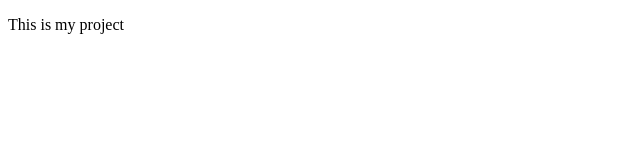
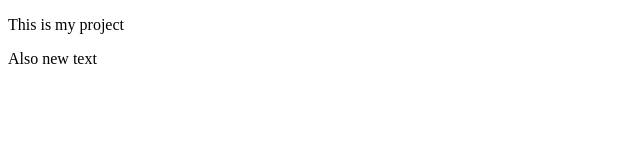
Before and after one commit to Destiny-Williams/myProjectGitHub, a plain HTML site: page index.html in a window 1280 px wide. Shown: the full height of the page, 0-640 px from the left. Drawn offline with Linux system fonts and the light colour scheme.

Commit message:
second commit

```diff
--- a/index.html
+++ b/index.html
@@ -8,5 +8,6 @@
 </head>
 <body>
     <p>This is my project</p>
+    <p>Also new text</p>
 </body>
 </html>
```
